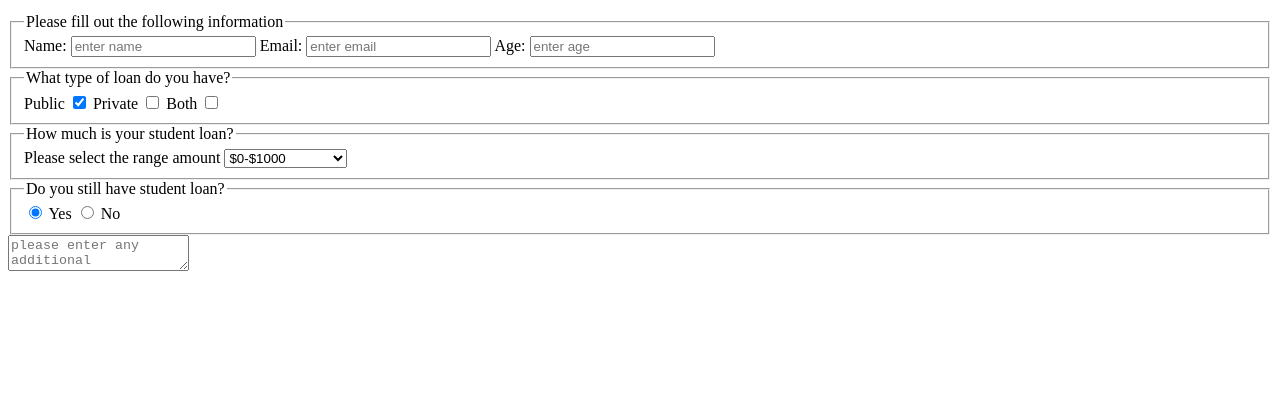
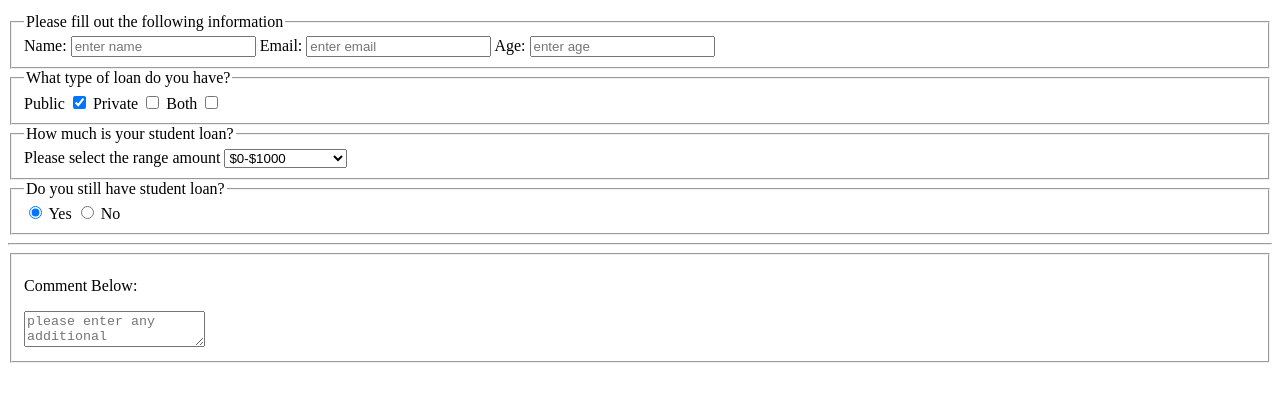
Before and after one commit to StudentCZ/Misc-Projects, a plain HTML site: page survey.html in a window 1280 px wide. Shown: the part 101-502 px from the top of the page. Drawn offline with Linux system fonts and the light colour scheme.

Commit message:
added another fieldset to divide the textarea section

```diff
--- a/survey.html
+++ b/survey.html
@@ -52,11 +52,15 @@
           <label><input name="status" type="radio" checked /> Yes </label>
           <label><input name="status" type="radio" /> No </label>
         </fieldset>
-        <label>
-          <textarea
-            placeholder="please enter any additional information"
-          ></textarea>
-        </label>
+        <hr />
+        <fieldset>
+          <p>Comment Below:</p>
+          <label>
+            <textarea
+              placeholder="please enter any additional information"
+            ></textarea>
+          </label>
+        </fieldset>
       </form>
     </main>
   </body>
```
